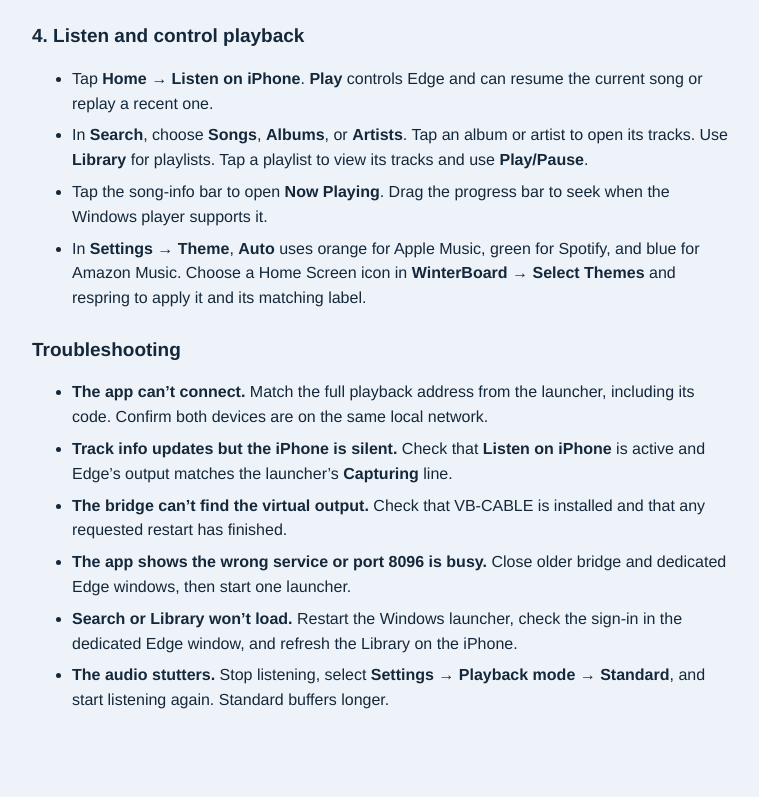
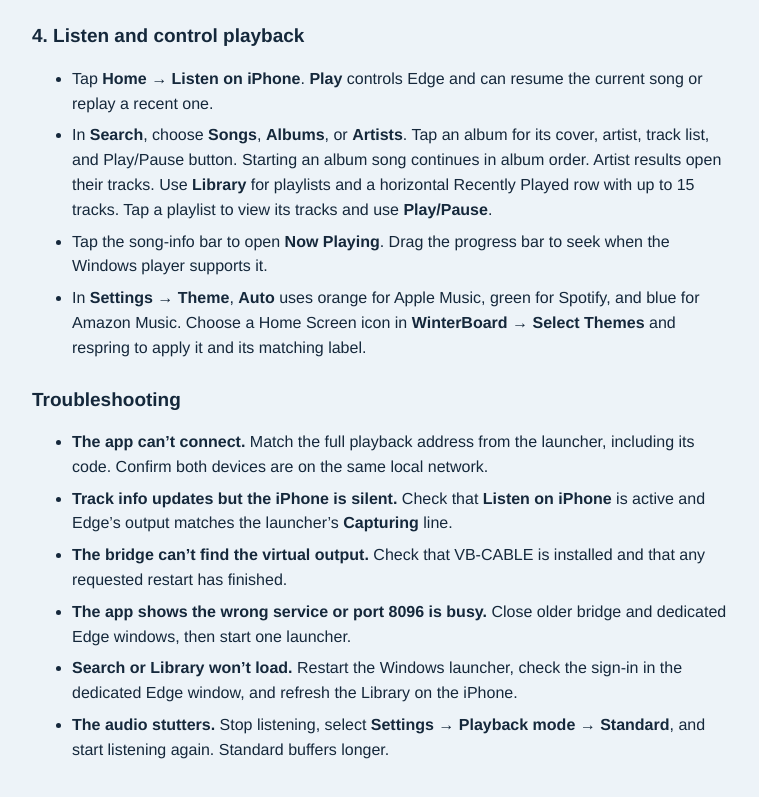
Before and after one commit to kabonkvvms/repo, a plain HTML site: page setup.html in a window 1280 px wide. Shown: the part 1490-2287 px from the top of the page, without its empty margins (256-1015 px from the left). Before the commit the page ends 2251 px from the top, so only its background shows below. Drawn offline with Linux system fonts and the light colour scheme.

Commit message:
Publish Music Bridge 1.8.15 with album playback and Library recent row

```diff
--- a/setup.html
+++ b/setup.html
@@ -57,7 +57,7 @@ ffmpeg -version</code></pre>
   <h2>4. Listen and control playback</h2>
   <ul>
     <li>Tap <strong>Home → Listen on iPhone</strong>. <strong>Play</strong> controls Edge and can resume the current song or replay a recent one.</li>
-    <li>In <strong>Search</strong>, choose <strong>Songs</strong>, <strong>Albums</strong>, or <strong>Artists</strong>. Tap an album or artist to open its tracks. Use <strong>Library</strong> for playlists. Tap a playlist to view its tracks and use <strong>Play/Pause</strong>.</li>
+    <li>In <strong>Search</strong>, choose <strong>Songs</strong>, <strong>Albums</strong>, or <strong>Artists</strong>. Tap an album for its cover, artist, track list, and Play/Pause button. Starting an album song continues in album order. Artist results open their tracks. Use <strong>Library</strong> for playlists and a horizontal Recently Played row with up to 15 tracks. Tap a playlist to view its tracks and use <strong>Play/Pause</strong>.</li>
     <li>Tap the song-info bar to open <strong>Now Playing</strong>. Drag the progress bar to seek when the Windows player supports it.</li>
     <li>In <strong>Settings → Theme</strong>, <strong>Auto</strong> uses orange for Apple Music, green for Spotify, and blue for Amazon Music. Choose a Home Screen icon in <strong>WinterBoard → Select Themes</strong> and respring to apply it and its matching label.</li>
   </ul>
```
Also changed, not shown: index.html (+1 -1 lines), 5 other files.
